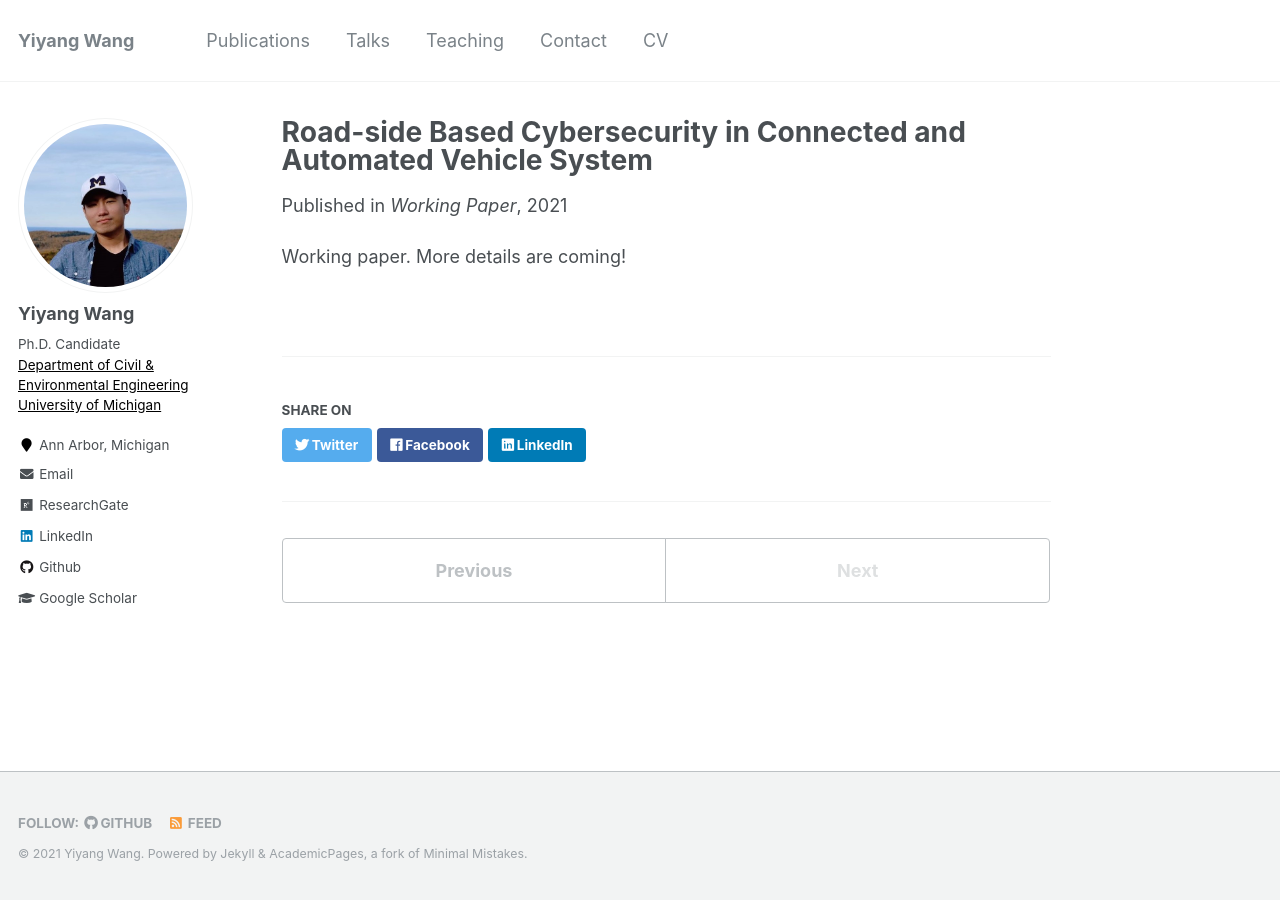
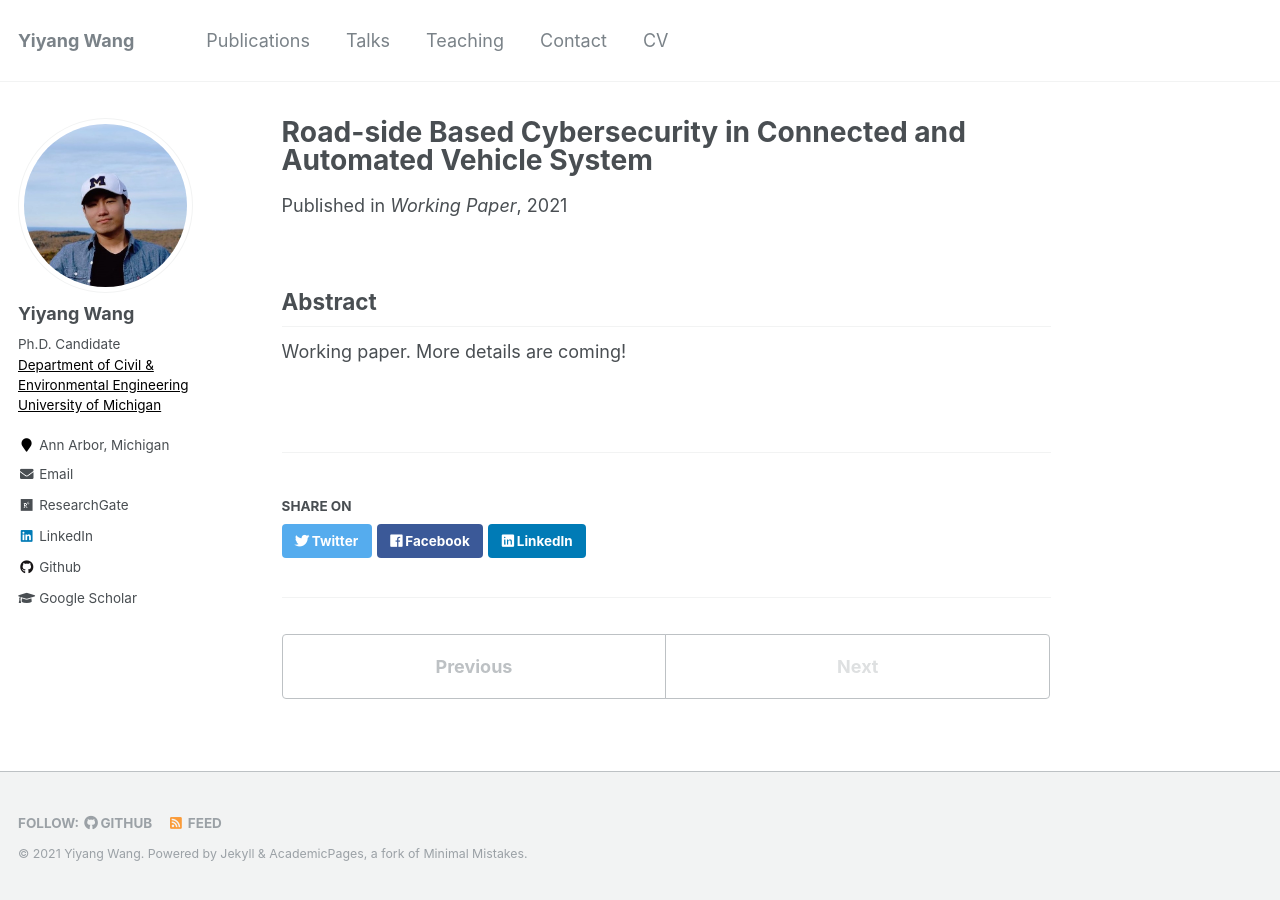
Before and after one commit to yiyangwan/yiyangwan.github.io, a Jekyll site: the page built from _publications/RSU.md, in a window 1280 px wide. Built offline with Jekyll 4.4.1, drawn with Linux system fonts in a browser that asks for light colours.

Commit message:
Update RSU.md

```diff
--- a/_publications/RSU.md
+++ b/_publications/RSU.md
@@ -9,5 +9,5 @@ venue: 'Working Paper'
 # citation: 'Yiyang Wang, Neda Masoud. <i>Working Paper.</i>'
 ---
 
-<!-- ## Abstract -->
+## Abstract
 Working paper. More details are coming!
```
